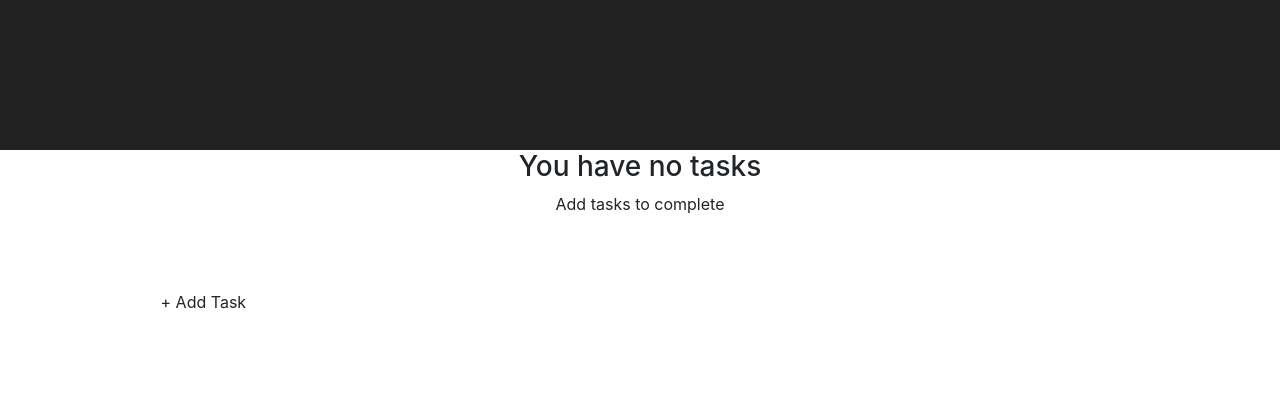
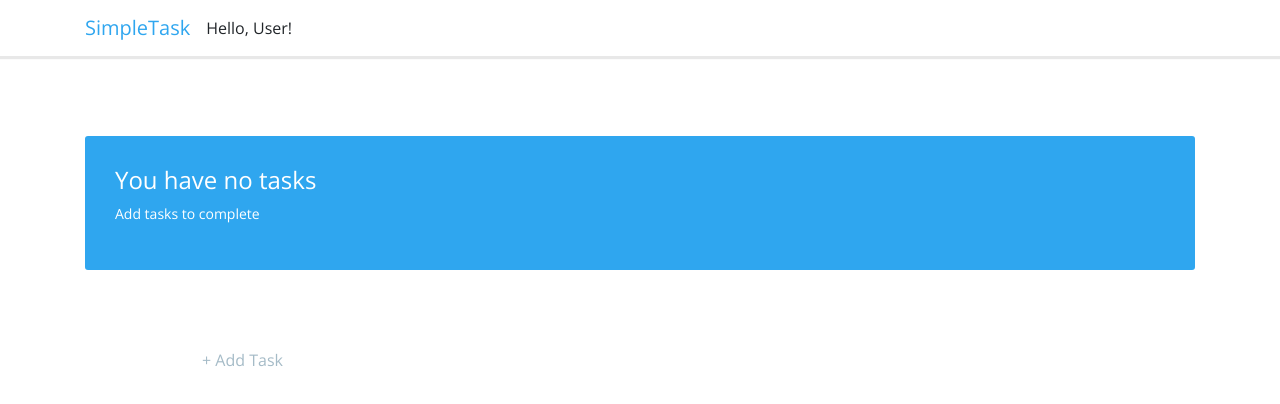
Before and after one commit to esthersong/simpleTask, a React (Create React App) app: page / in a window 1280 px wide. Shown: the top 404 px of the page. Built offline with nearby package versions, Linux system fonts and the light colour scheme.

Commit message:
add styling

```diff
--- a/public/index.html
+++ b/public/index.html
@@ -10,6 +10,7 @@
     -->
     <link rel="manifest" href="%PUBLIC_URL%/manifest.json">
     <link rel="shortcut icon" href="%PUBLIC_URL%/favicon.ico">
+    <link href="https://fonts.googleapis.com/css?family=Open+Sans:400,600" rel="stylesheet">
     <!--
       Notice the use of %PUBLIC_URL% in the tags above.
       It will be replaced with the URL of the `public` folder during the build.
--- a/src/App.css
+++ b/src/App.css
@@ -1,5 +1,6 @@
 .App {
   text-align: center;
+  font-family: 'Open Sans', sans-serif;
 }
 
 .App-logo {
@@ -7,12 +8,6 @@
   height: 80px;
 }
 
-.App-header {
-  background-color: #222;
-  height: 150px;
-  padding: 20px;
-  color: white;
-}
 
 .App-title {
   font-size: 1.5em;
@@ -26,13 +21,60 @@
   from { transform: rotate(0deg); }
   to { transform: rotate(360deg); }
 }
+/* navbar */
+header{
+  box-shadow: 0px 1px 1px 2px #e8e8e8;
+}
+nav.navbar{
+  padding-left: 0px;
+}
+.navbar span.navbar-brand{
+  color: #2fa6ef;
+}
+
+
+/* Task Page Banner */
+.banner{
+  text-align: left;
+  margin-top: 80px;
+  margin-bottom: 20px;
+  border-radius: 3px;
+  padding: 30px;
+  color: #fff;
+}
+  .banner h3{
+    font-size: 24px;
+  }
+  .banner p{
+    font-size: 14px;
+  }
+  .banner-blue{
+    background-color: #2fa6ef;
+  }
+  .banner-green{
+    background-color: #35c675;
+  }
+
+/* Task List */
+.add-task-btn{
+  position: relative;
+  height: 110px;
+  line-height: 120px;
+  width: 90%;
+  margin: 10px 0;
+  font-weight: 400;
+  color: #a5bbc7;
+}
+.add-task-btn:hover{
+  cursor: pointer;
+}
 
 /* Task Card */
 .task{
   position: relative;
   height: 110px;
   width: 90%;
-  margin: 10px auto;
+  margin: 10px 0px;
   border-radius: 2px;
   box-shadow: 0px 1px 1px 2px #e8e8e8;
 }
@@ -44,6 +86,7 @@
 }
   .task-status{
     font-size: 12px;
+    font-weight: 400;
   }
 .overlay-task-box {
   z-index: 10;
@@ -54,7 +97,7 @@
   left: 0;
 }
 .task-edit-btns{
-  background-color: gray;
+  background-color: #26475a;
   -webkit-transition: 0.4s;
   -moz-transition: 0.4s;
   -o-transition: 0.4s;
@@ -70,9 +113,13 @@
   height: 100%;
   width: 50%;
   text-align: center;
+  font-size: 14px;
 }
   .task-edit-btns div:first-child p{
     border-right: 1px solid #fff;
+  }
+  .task-edit-btns .edit-btn{
+    color: #fff;
   }
 .task-edit-text {
   -webkit-transition: 0.4s;
@@ -94,16 +141,6 @@
       background-color: none;
       border: none;
       outline: none;
-      color: blue;
+      color: #2fa6ef;
       float: right;
     }
-.add-task-btn{
-  position: relative;
-  height: 110px;
-  line-height: 120px;
-  width: 90%;
-  margin: 10px auto;
-}
-.add-task-btn:hover{
-  cursor: pointer;
-}
--- a/src/App.js
+++ b/src/App.js
@@ -8,6 +8,12 @@ class App extends Component {
     return (
       <div className="App">
         <header className="App-header">
+          <div className="container">
+            <nav className="navbar navbar-expand-lg navbar-light ">
+              <span className="navbar-brand">SimpleTask</span>
+              <span>Hello, User!</span>
+            </nav>
+          </div>
         </header>
         <TaskContainer />
       </div>
--- a/src/components/Task.js
+++ b/src/components/Task.js
@@ -33,7 +33,6 @@ class Task extends React.Component {
     this.props.onEditTaskStatus(this.props.index, !this.props.completed)
   }
   editText = () => {
-    console.log('show edit box')
     this.setState({
       showEditText: true,
       showEditButtons: false
@@ -52,11 +51,11 @@ class Task extends React.Component {
       <div className="task" onMouseEnter={this.showEditButtons} onMouseLeave={this.hideEditButtons}>
         <div className="task-content task-details">
           <p>{this.props.text}</p>
-          <p className="task-status" style={{color: this.props.completed ? 'green' : 'gray'}}>{this.props.completed ? "Completed" : "Active"}</p>
+          <p className="task-status" style={{color: this.props.completed ? '#35c675' : 'gray'}}>{this.props.completed ? "Completed" : "Active"}</p>
         </div>
         <div className={"task-content overlay-task-box task-edit-btns " + (this.state.showEditButtons ? 'show' : 'hidden')}>
-          <div style={{color: this.props.completed ? "red" : "green"}}><p onClick={this.editStatus}>{this.props.completed ? "Undo" : "Complete"}</p></div>
-          <div><p onClick={this.editText}>Edit</p></div>
+          <div style={{color: this.props.completed ? "red" : "#35c675"}}><p onClick={this.editStatus}>{this.props.completed ? "Undo" : "Complete"}</p></div>
+          <div><p className="edit-btn" onClick={this.editText}>Edit</p></div>
         </div>
         <div className="task-content task-edit-text overlay-task-box" style={{display: this.state.showEditText ? 'block' : 'none'}}>
           <form onSubmit={this.submitTaskText}>
--- a/src/components/TaskContainer.js
+++ b/src/components/TaskContainer.js
@@ -19,15 +19,15 @@ class TaskContainer extends React.Component{
       tasksCount = -1;
     }
     if(tasksCount === 0) {
-      tasksBanner = <div><h3>All tasks completed</h3> <p>Well done!</p></div>
+      tasksBanner = <div className="col-md-12"><div className="banner banner-green"><h3>All tasks completed</h3> <p>Well done!</p></div></div>
     } else if (tasksCount === -1) {
-      tasksBanner = <div><h3>You have no tasks</h3><p>Add tasks to complete</p></div>;
+      tasksBanner = <div className="col-md-12"><div className="banner banner-blue"><h3>You have no tasks</h3><p>Add tasks to complete</p></div></div>
     } else {
-      tasksBanner = <div><h3>Complete all tasks</h3> <p>You have {tasksCount} active tasks</p></div>
+      tasksBanner = <div className="col-md-12"><div className="banner banner-blue"><h3>Complete all tasks</h3> <p>You have {tasksCount} active tasks</p></div></div>
     }
     return(
-      <div>
-        <div>{tasksBanner}</div>
+      <div className="container">
+        <div className="row">{tasksBanner}</div>
         <TaskList tasks={this.props.tasks} onAddTaskClick={this.props.onAddTaskClick} onEditTaskText={this.props.onEditTaskText} onEditTaskStatus={this.props.onEditTaskStatus}/>
       </div>
     )
--- a/src/components/TaskList.js
+++ b/src/components/TaskList.js
@@ -3,7 +3,6 @@ import PropTypes from 'prop-types';
 import Task from './Task';
 
 const TaskList = ({ tasks, onAddTaskClick, onEditTaskText, onEditTaskStatus}) => (
-  <div className="Container">
   <div className="row">
     {tasks.map((task, index) => (
       <div key={index} className="col-md-4">
@@ -16,7 +15,6 @@ const TaskList = ({ tasks, onAddTaskClick, onEditTaskText, onEditTaskStatus}) =>
       </div>
     </div>
   </div>
-  </div>
 )
 
 export default TaskList
```
Lines whose indentation alone changed are shown as unchanged.
